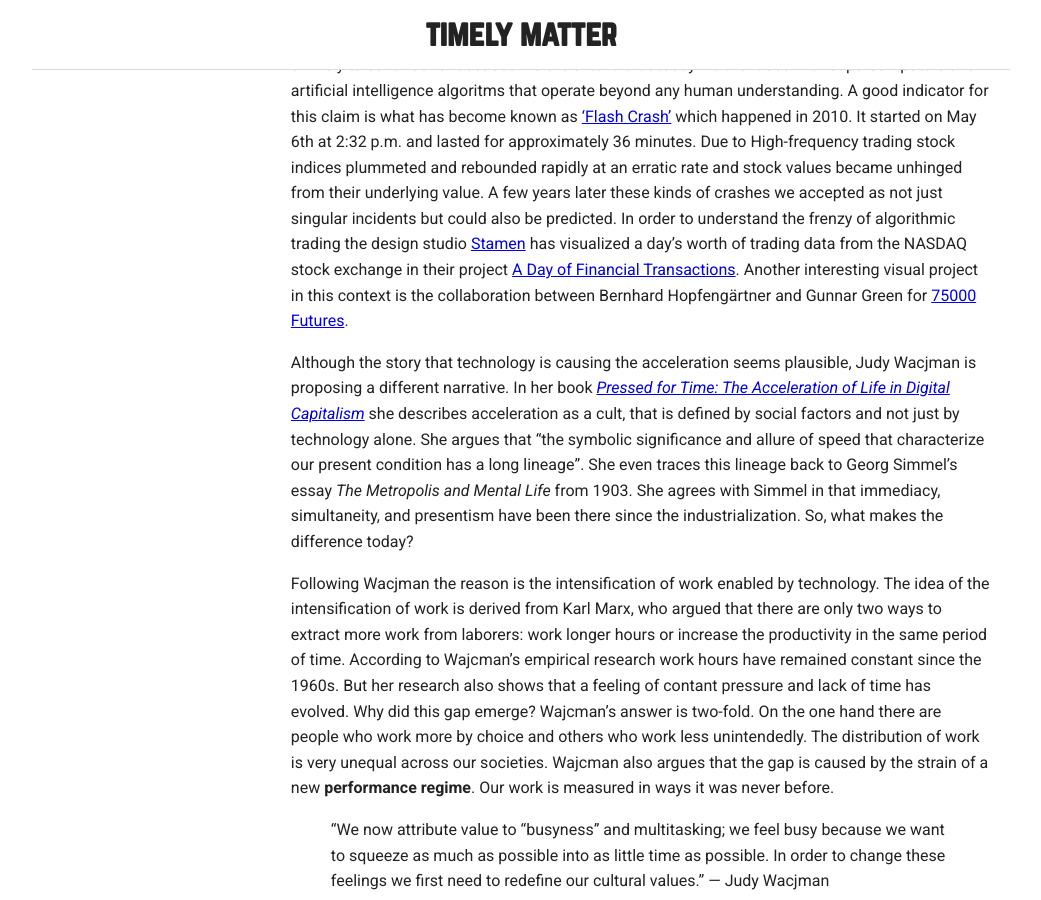
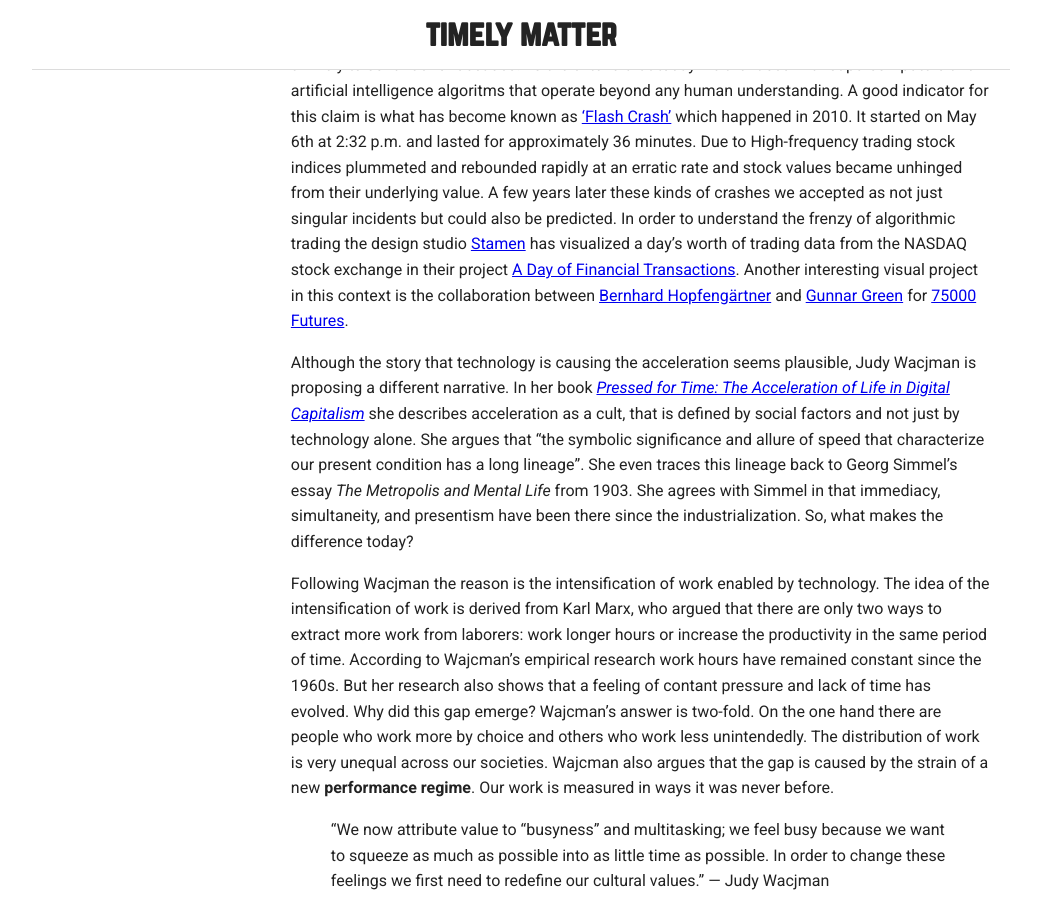
Before and after one commit to davidbeermann/timely-matter, a Jekyll site: the page built from motivation/index.md, in a window 1280 px wide and 900 px high, scrolled down 2683 px. Shown: the whole window, without its empty margins (119-1160 px from the left). Built offline with Jekyll 4.4.1, drawn with Linux system fonts in a browser that asks for light colours; some of the changed lines change nothing that is shown.

```diff
--- a/motivation/index.md
+++ b/motivation/index.md
@@ -34,7 +34,7 @@
 
 Following the arguments about efficiency one might think that acceleration alludes to the speed of technology and its speed at which it evolved over the past decades and continues in the same vein. There's no doubt that the pace of change is part of the phenomenon. In his famous paper from 1965 Gordon Moore, co-founder of Intel, proposed a model which predicted a doubling of transistor density in computer chips each for the next decade. The density of transistors are an indicator for computational processing speed. And although he adjusted his proposal in 1975 to two years for the doubling rate, his predictions proved to be very acurate. Nowadays we refer to this rate of technological progress as [Moore's law](https://en.wikipedia.org/wiki/Moore's_law), since it proved as a valid model not just for the speed of computer processors. Today the impact of Moore's law is accepted as the driving force of change in technology and society.
 
-Even if in retrospect Moore's predictions proved to be acurate, when released it must have seem unlikely to continue for decades. To the extend that today we are faced with supercomputers and artificial intelligence algoritms that operate beyond any human understanding. A good indicator for this claim is what has become known as ['Flash Crash'](https://en.wikipedia.org/wiki/2010_Flash_Crash) which happened in 2010. It started on May 6th at 2:32 p.m. and lasted for approximately 36 minutes. Due to High-frequency trading stock indices plummeted and rebounded rapidly at an erratic rate and stock values became unhinged from their underlying value. A few years later these kinds of crashes we accepted as not just singular incidents but could also be predicted. In order to understand the frenzy of algorithmic trading the design studio [Stamen](http://stamen.com/) has visualized a day's worth of trading data from the NASDAQ stock exchange in their project [A Day of Financial Transactions](http://stamen.com/work/a-day-of-financial-transactions/). Another interesting visual project in this context is the collaboration between Bernhard Hopfengärtner and Gunnar Green for [75000 Futures](http://berndhopfengaertner.net/projects/75000-futures/).
+Even if in retrospect Moore's predictions proved to be acurate, when released it must have seem unlikely to continue for decades. To the extend that today we are faced with supercomputers and artificial intelligence algoritms that operate beyond any human understanding. A good indicator for this claim is what has become known as ['Flash Crash'](https://en.wikipedia.org/wiki/2010_Flash_Crash) which happened in 2010. It started on May 6th at 2:32 p.m. and lasted for approximately 36 minutes. Due to High-frequency trading stock indices plummeted and rebounded rapidly at an erratic rate and stock values became unhinged from their underlying value. A few years later these kinds of crashes we accepted as not just singular incidents but could also be predicted. In order to understand the frenzy of algorithmic trading the design studio [Stamen](http://stamen.com/) has visualized a day's worth of trading data from the NASDAQ stock exchange in their project [A Day of Financial Transactions](http://stamen.com/work/a-day-of-financial-transactions/). Another interesting visual project in this context is the collaboration between [Bernhard Hopfengärtner](http://berndhopfengaertner.net/) and [Gunnar Green](http://www.thegreeneyl.com/) for [75000 Futures](http://berndhopfengaertner.net/projects/75000-futures/).
 
 Although the story that technology is causing the acceleration seems plausible, Judy Wacjman is proposing a different narrative. In her book [*Pressed for Time: The Acceleration of Life in Digital Capitalism*](http://press.uchicago.edu/ucp/books/book/chicago/P/bo19085612.html) she describes acceleration as a cult, that is defined by social factors and not just by technology alone. She argues that "the symbolic significance and allure of speed that characterize our present condition has a long lineage". She even traces this lineage back to Georg Simmel's essay *The Metropolis and Mental Life* from 1903. She agrees with Simmel in that immediacy, simultaneity, and presentism have been there since the industrialization. So, what makes the difference today?
 
```
